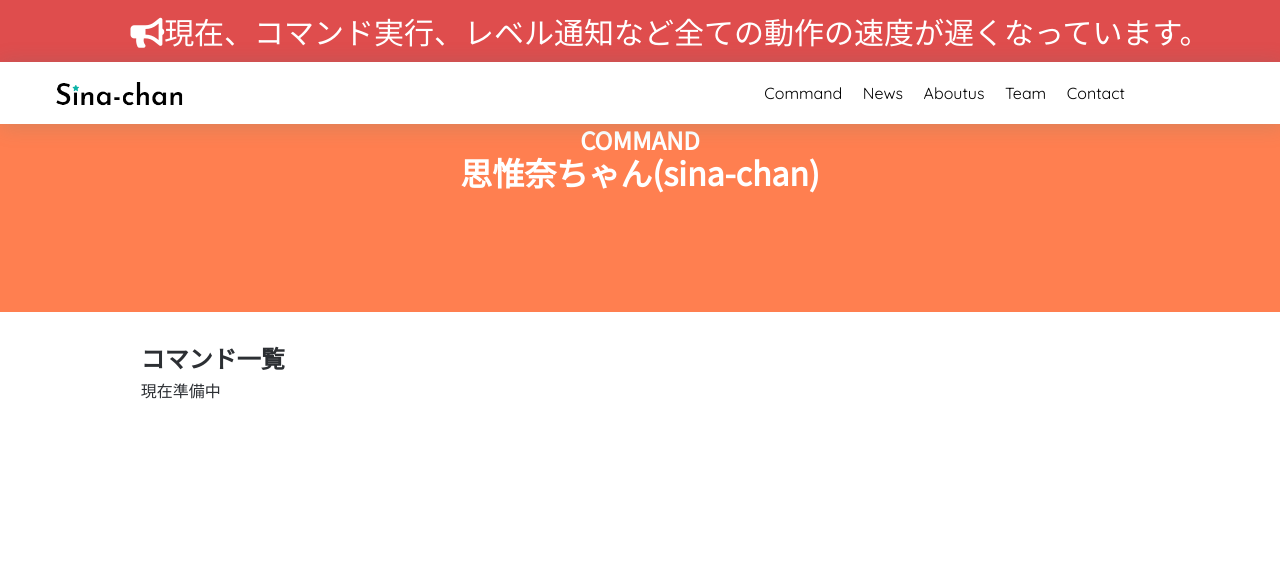
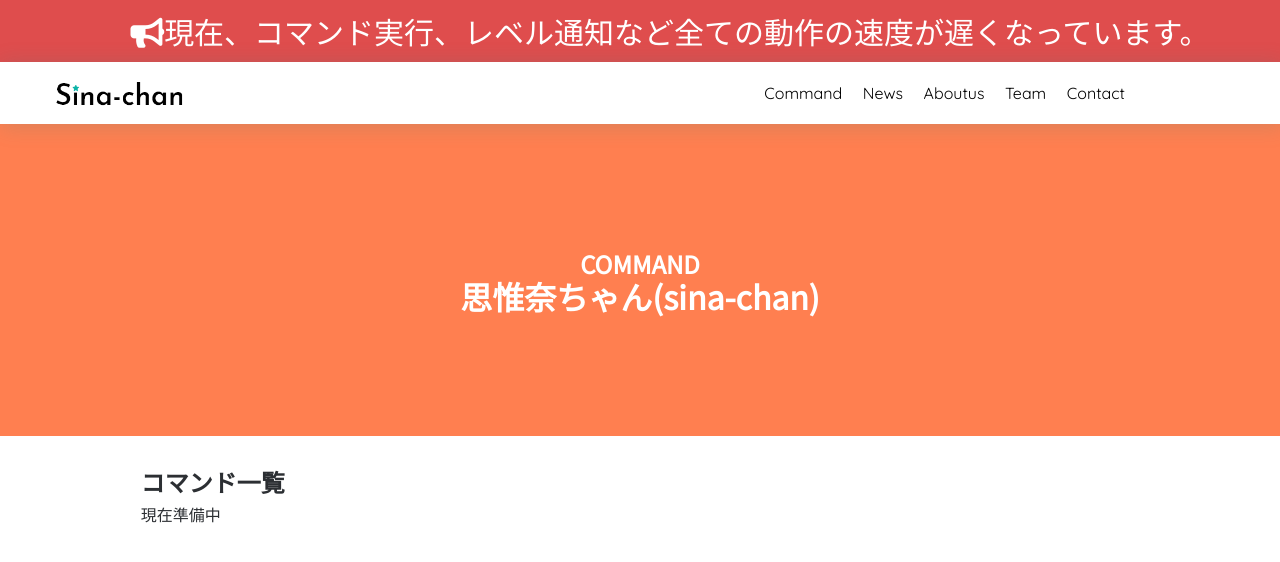
Before and after one commit to SinaKitagami/sinakitagami.github.io, a Jekyll site: the page built from command.md, in a window 1280 px wide and 900 px high. Shown: the top 562 px of the window. Built offline with Jekyll 4.4.1, drawn with Linux system fonts in a browser that asks for light colours; nearby versions of some CDN libraries.

Commit message:
ミス修正

```diff
--- a/assets/css/main.scss
+++ b/assets/css/main.scss
@@ -365,6 +365,7 @@ body{
     background-color: coral;
     color: #fff;
     text-align: center;
+    margin-top: 124px;
     h2{
       margin-top: 1em;
     }
@@ -479,7 +480,6 @@ ul{
   margin-left: 0;
   height: 62px;
   width: 100%;
-  margin-bottom: 124px;
   background-color: #df4d4d;
   position: fixed;
   top: 0;
```
